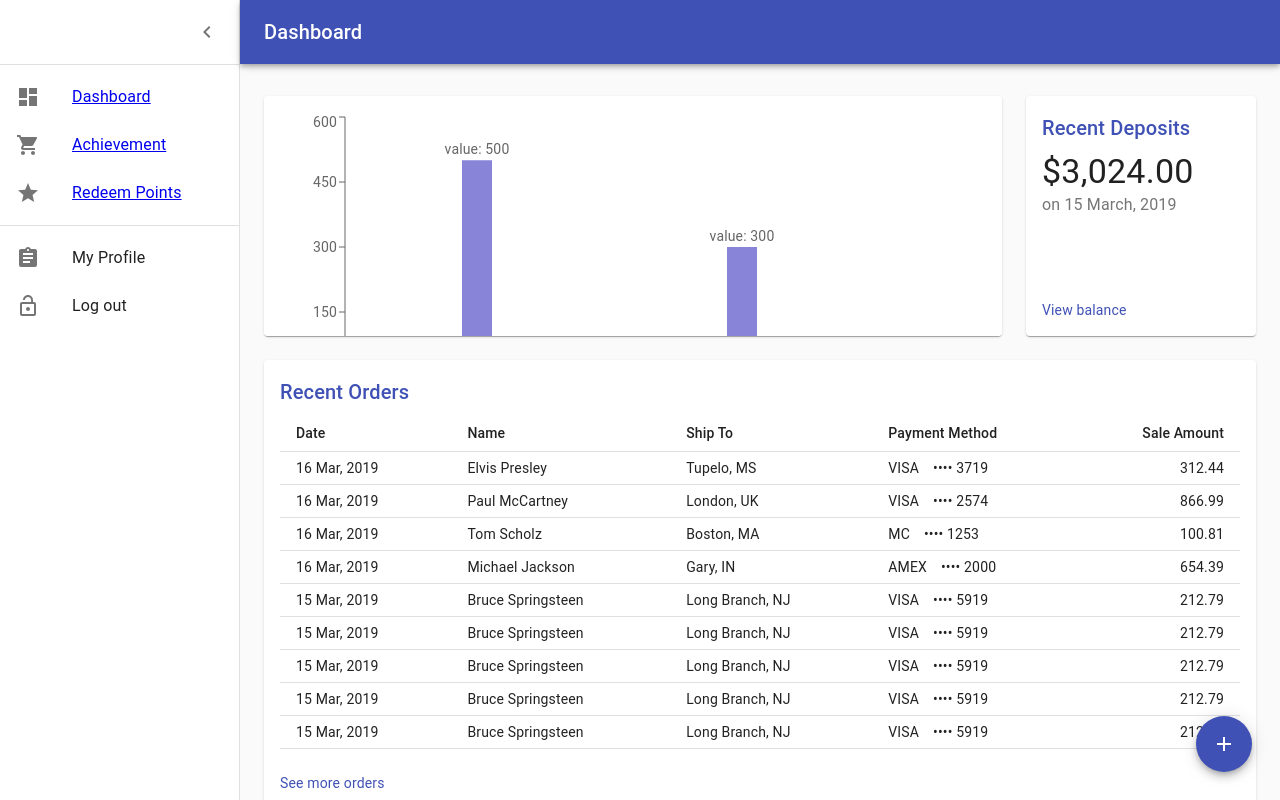
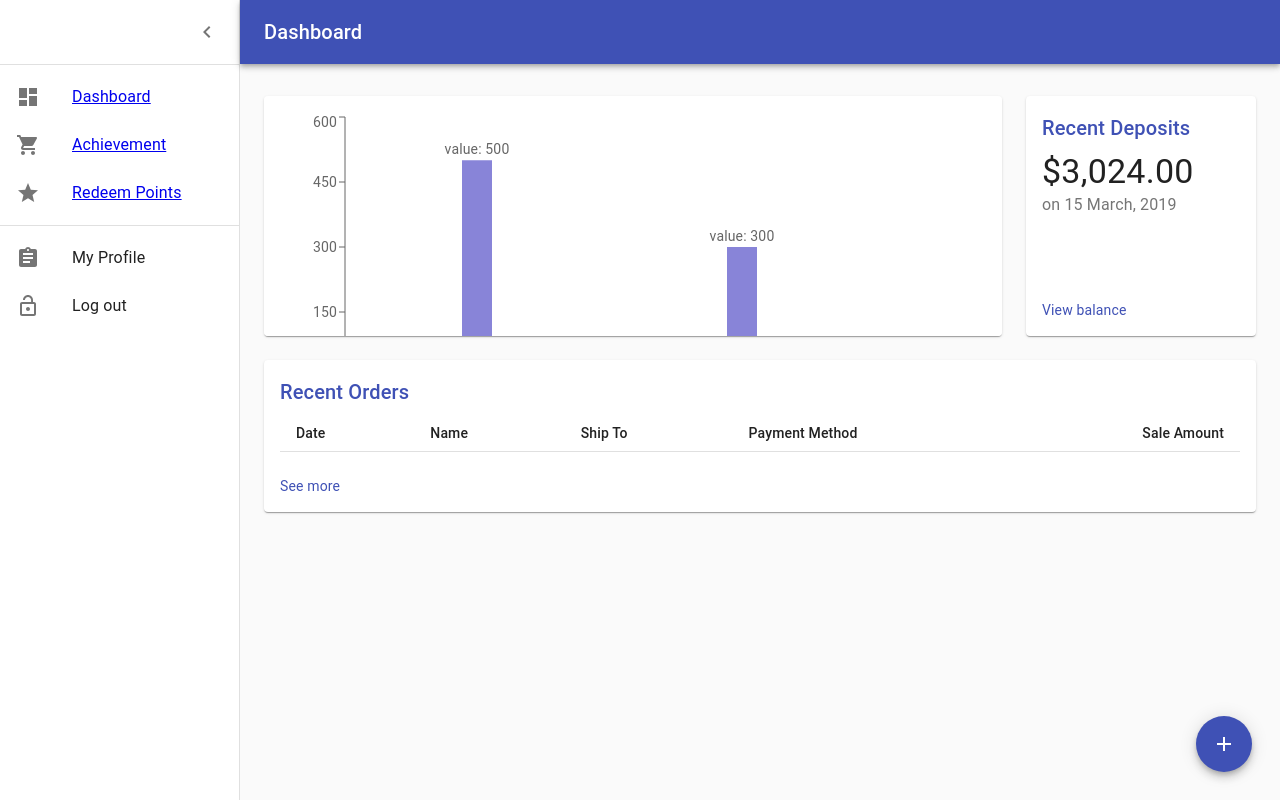
Before and after one commit to aiThanet/Hakuna-matata-cse-hackathon, a React (Create React App) app: page /dashboard in a window 1280 px wide. Built offline with nearby package versions, Linux system fonts and the light colour scheme.

Commit message:
Add button interaction

```diff
--- a/src/Dashboard/Main.js
+++ b/src/Dashboard/Main.js
@@ -118,6 +118,15 @@ function rand() {
   return Math.round(Math.random() * 20) - 10;
 }
 
+function createData(id, date, name, shipTo, paymentMethod, amount) {
+  let current_datetime = new Date()
+  let formatted_date = current_datetime.getFullYear() + "-" + (current_datetime.getMonth() + 1) + "-" + current_datetime.getDate() + " " + current_datetime.getHours() + ":" + current_datetime.getMinutes() + ":" + current_datetime.getSeconds()
+  date = formatted_date.toString();
+  return { id, date , name, shipTo, paymentMethod, amount };
+}
+
+let rows = [];
+
 function getModalStyle() {
   const top = 50;
   const left = 50;
@@ -142,7 +151,10 @@ export default function Dashboard() {
   const handleClose = () => {
     setOpen(false);
   };
-
+  const addData = () =>{
+    rows.unshift(createData(rand(), '16 Mar, 2019', 'Elvis Presley', 'Tupelo, MS', 'VISA ⠀•••• 3719', rand()))
+    handleOpen();
+  };
   return (
     <div>
       <Grid container spacing={3}>
@@ -161,13 +173,13 @@ export default function Dashboard() {
         {/* Recent Orders */}
         <Grid item xs={12}>
           <Paper className={classes.paper}>
-            <Orders />
+            <Orders data = {rows} />
           </Paper>
 
         </Grid>
       </Grid>
       <div>
-        <Fab color="primary" aria-label="add" className={classes.fab} onClick={handleOpen}>
+        <Fab color="primary" aria-label="add" className={classes.fab} onClick={addData}>
           <AddIcon />
         </Fab>
         <Modal
--- a/src/Dashboard/Orders.js
+++ b/src/Dashboard/Orders.js
@@ -33,7 +33,7 @@ const useStyles = makeStyles(theme => ({
   },
 }));
 
-export default function Orders() {
+export default function Orders(props) {
   const classes = useStyles();
   return (
     <React.Fragment>
@@ -49,7 +49,7 @@ export default function Orders() {
           </TableRow>
         </TableHead>
         <TableBody>
-          {rows.map(row => (
+          {props.data.map(row => (
             <TableRow key={row.id}>
               <TableCell>{row.date}</TableCell>
               <TableCell>{row.name}</TableCell>
@@ -62,7 +62,7 @@ export default function Orders() {
       </Table>
       <div className={classes.seeMore}>
         <Link color="primary" href="javascript:;">
-          See more orders
+          See more
         </Link>
       </div>
     </React.Fragment>
```
